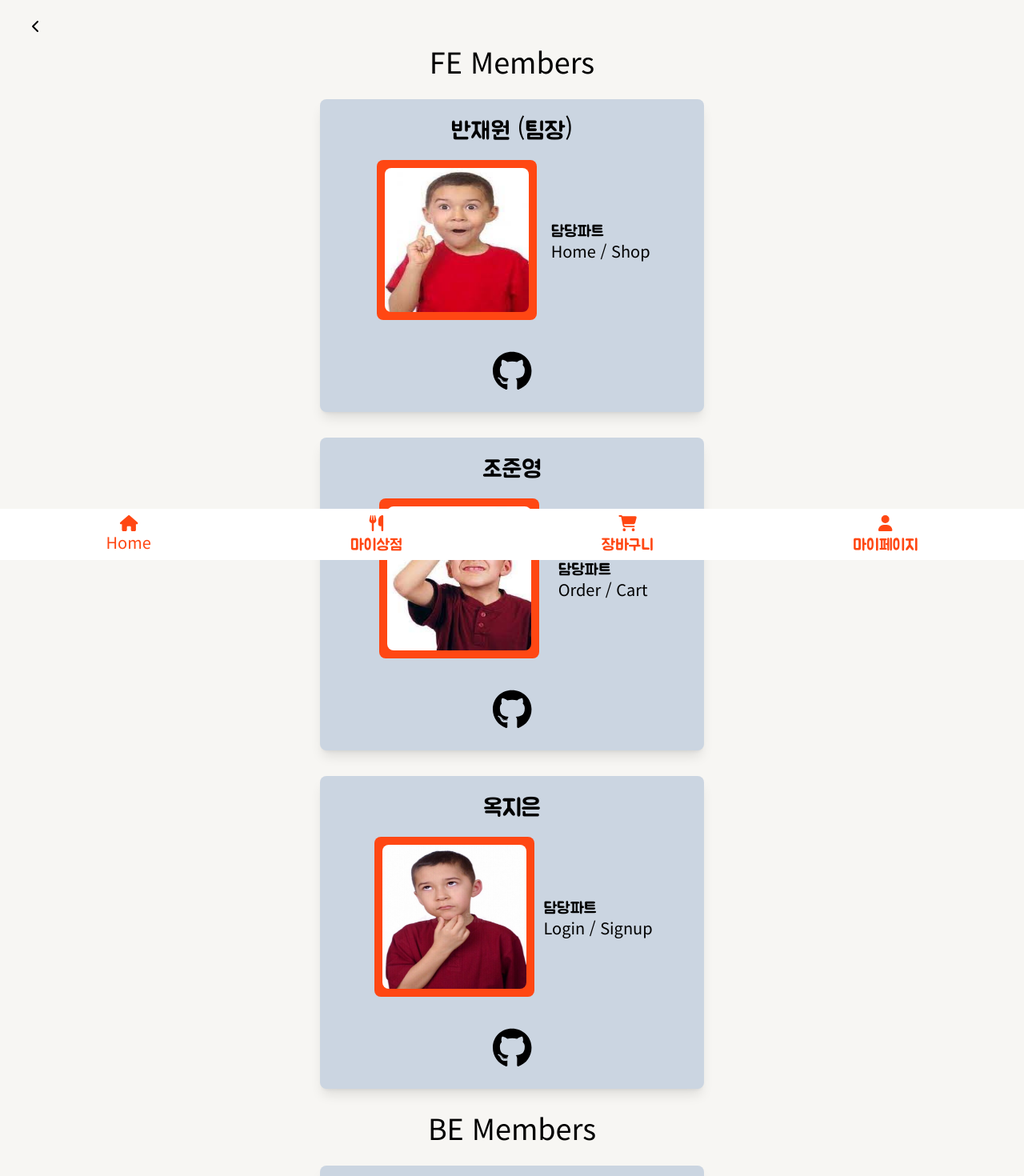
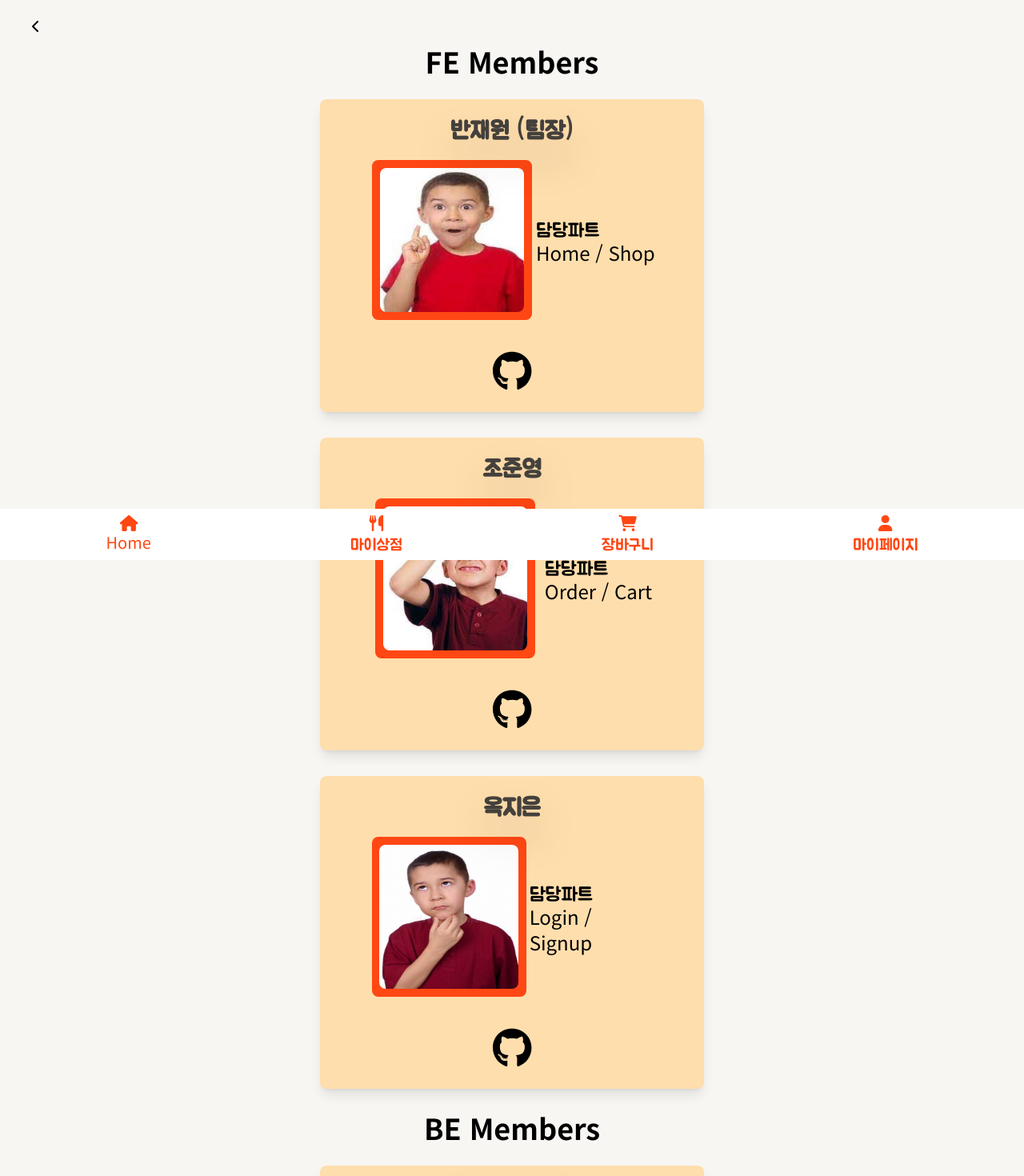
Before and after one commit to Banjae/BaedalUniv, a React (Create React App) app: page /About in a window 1280 px wide. Shown: the part 100-1570 px from the top of the page at 80% size. Built offline with nearby package versions, Linux system fonts and the light colour scheme; no server answers.

Commit message:
맴버 디자인 조금 수정

```diff
--- a/src/pages/About.js
+++ b/src/pages/About.js
@@ -79,7 +79,7 @@ const About = () => {
         <FontAwesomeIcon icon={faChevronLeft} />
       </button>
       <div>
-        <div className="text-center text-4xl m-3">FE Members</div>
+        <div className="text-center text-4xl font-semibold m-3">FE Members</div>
         <ProfileUl>
           {frontMemberList.map((ele, idx) => {
             console.log(ele.image);
@@ -113,7 +113,7 @@ const About = () => {
           })}
         </ProfileUl>
 
-        <div className="text-center text-4xl m-3">BE Members</div>
+        <div className="text-center text-4xl font-semibold m-3">BE Members</div>
         <ProfileUl>
           {backMemberList.map((ele, idx) => {
             return (
@@ -163,7 +163,7 @@ const Profile = tw.div`
   flex-col
   items-center
   justify-center
-  bg-slate-300
+  bg-[#FFDEAD]
   shadow-lg
   rounded-lg
   p-4
@@ -176,6 +176,9 @@ const Profile = tw.div`
 const Name = tw.div`
   text-3xl
   mb-5
+  font-semibold
+  drop-shadow-2xl
+  text-stone-700
 `;
 
 const PorfileCenter = tw.div`
@@ -190,7 +193,7 @@ const ProfileP = tw.p`
   flex
   items-center
   justify-start
-  text-xl
+  text-2xl
 `;
 
 const ProfilePic = tw.div`
--- a/src/pages/mypage/Modal.js
+++ b/src/pages/mypage/Modal.js
@@ -207,6 +207,8 @@ const Bt = tw.div`
   rounded-lg
 `;
 
+
+
 const Check = tw.button`
 text-xs
 bg-main
```
